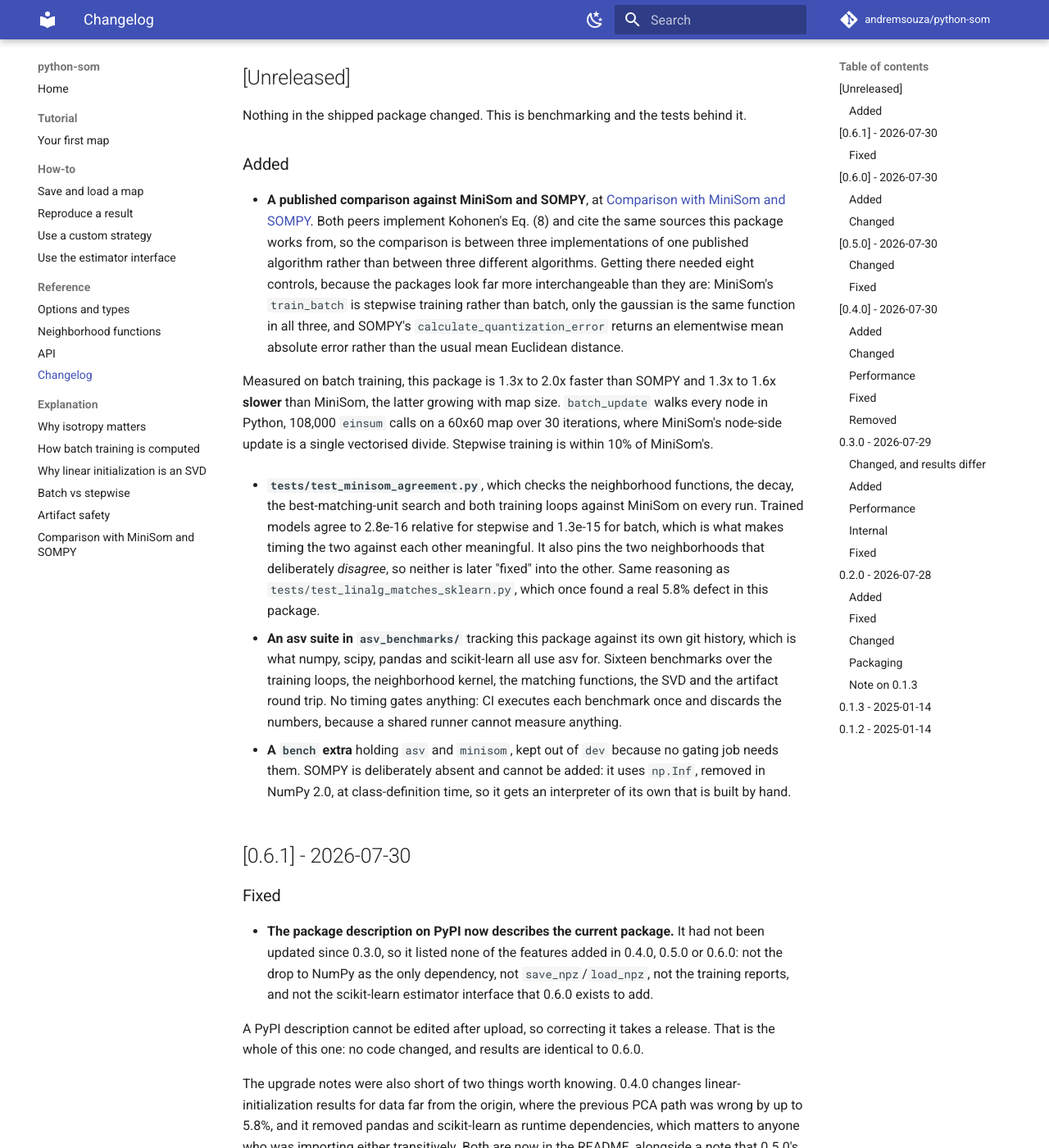
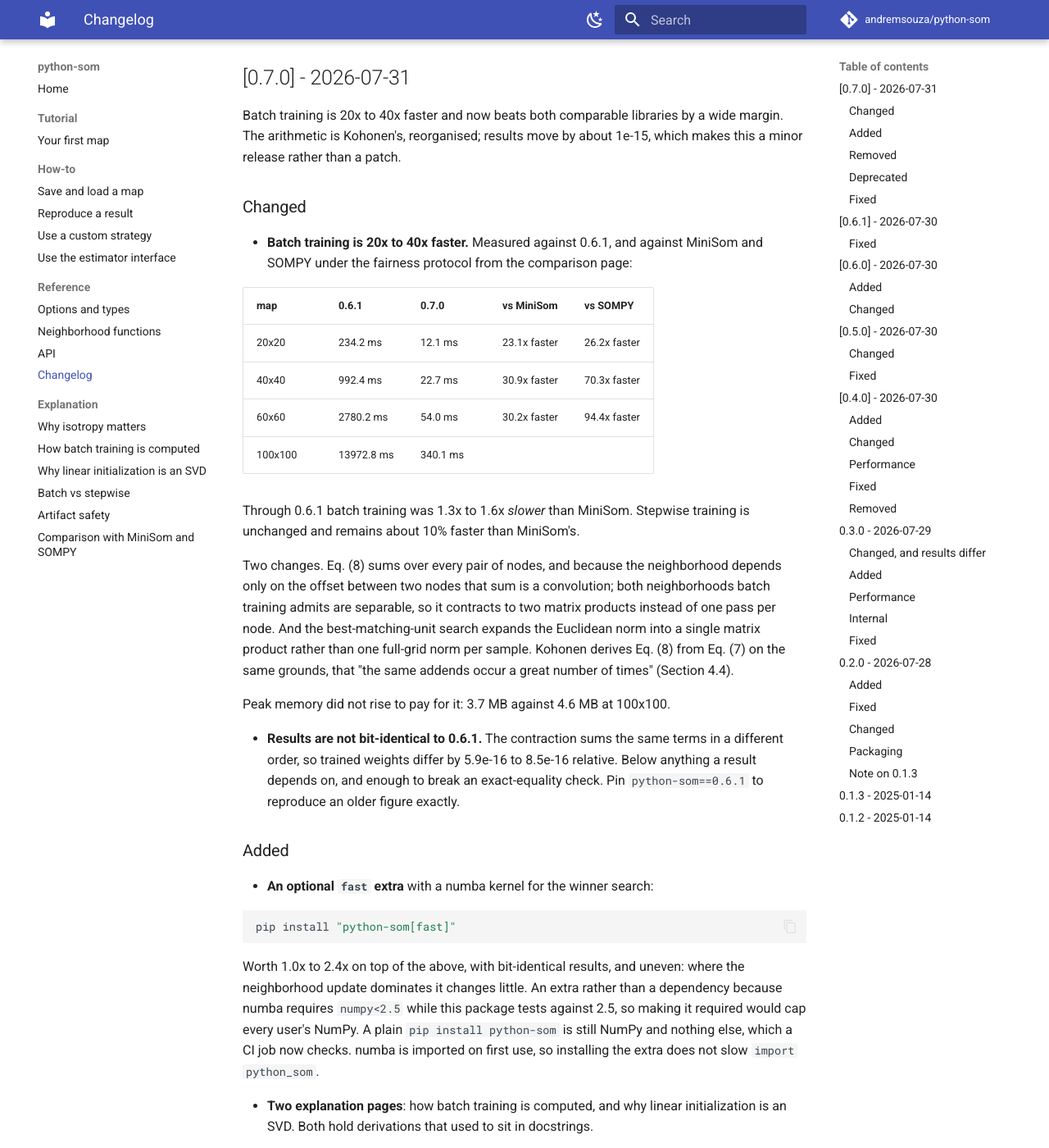
Before and after one commit to andremsouza/python-som, an MkDocs documentation site: the page built from docs/reference/changelog.md, in a window 1280 px wide and 1400 px high, scrolled down 210 px. Shown: the whole window at 82% size. Built offline with MkDocs 1.6.1 and Material for MkDocs 9.7.7, drawn with Linux system fonts in a browser that asks for light colours; comment, search, counter and statistics services are not loaded; some of the changed text lies outside the part shown.

Commit message:
chore: release 0.7.0
Minor rather than patch because results change. Batch training sums the same
terms in a different order, so trained weights differ from 0.6.1 by 5.9e-16 to
8.5e-16 relative: below anything a result depends on, and enough to break an
exact-equality check against a stored map.

That break is documented in the three places someone would look: the changelog,
the README's Upgrading section beside 0.3.0 and 0.4.0, and the reproducibility
how-to, which is the page that tells readers to assert exact equality and so is
the page that has to say when it stops holding.

The comparison page is re-measured rather than edited. Its headline read "1.3x
to 1.6x slower than MiniSom", which was true when written and is now wrong in
the other direction: 23x to 31x faster on batch, 26x to 94x against SOMPY.
Leaving a stale unfavourable number would be as dishonest as having hidden it.
The out-of-the-box quantization error at 60x60 moves from 0.0937 to 0.0873,
which is the 1e-15 difference compounding over a training run.

Verified before tagging: twine check passes on both artifacts, and the wheel's
METADATA contains the version, the speed claim and the new extra, which is the
check 0.6.1 existed to add after its description shipped three releases stale.

````diff
--- a/CHANGELOG.md
+++ b/CHANGELOG.md
@@ -5,43 +5,80 @@ All notable changes to this project are documented in this file.
 The format is based on [Keep a Changelog](https://keepachangelog.com/en/1.1.0/), and this project
 adheres to [Semantic Versioning](https://semver.org/spec/v2.0.0.html).
 
-## [Unreleased]
+## [0.7.0] - 2026-07-31
 
-Nothing in the shipped package changed. This is benchmarking and the tests behind it.
+Batch training is 20x to 40x faster and now beats both comparable libraries by a wide margin. The
+arithmetic is Kohonen's, reorganised; results move by about 1e-15, which makes this a minor release
+rather than a patch.
+
+### Changed
+
+- **Batch training is 20x to 40x faster.** Measured against 0.6.1, and against MiniSom and SOMPY
+  under the fairness protocol from the comparison page:
+
+  | map | 0.6.1 | 0.7.0 | vs MiniSom | vs SOMPY |
+  | --- | --- | --- | --- | --- |
+  | 20x20 | 234.2 ms | 12.1 ms | 23.1x faster | 26.2x faster |
+  | 40x40 | 992.4 ms | 22.7 ms | 30.9x faster | 70.3x faster |
+  | 60x60 | 2780.2 ms | 54.0 ms | 30.2x faster | 94.4x faster |
+  | 100x100 | 13972.8 ms | 340.1 ms | | |
+
+  Through 0.6.1 batch training was 1.3x to 1.6x *slower* than MiniSom. Stepwise training is
+  unchanged and remains about 10% faster than MiniSom's.
+
+  Two changes. Eq. (8) sums over every pair of nodes, and because the neighborhood depends only on
+  the offset between two nodes that sum is a convolution; both neighborhoods batch training admits
+  are separable, so it contracts to two matrix products instead of one pass per node. And the
+  best-matching-unit search expands the Euclidean norm into a single matrix product rather than one
+  full-grid norm per sample. Kohonen derives Eq. (8) from Eq. (7) on the same grounds, that "the
+  same addends occur a great number of times" (Section 4.4).
+
+  Peak memory did not rise to pay for it: 3.7 MB against 4.6 MB at 100x100.
+
+- **Results are not bit-identical to 0.6.1.** The contraction sums the same terms in a different
+  order, so trained weights differ by 5.9e-16 to 8.5e-16 relative. Below anything a result depends
+  on, and enough to break an exact-equality check. Pin `python-som==0.6.1` to reproduce an older
+  figure exactly.
 
 ### Added
 
-- **A published comparison against MiniSom and SOMPY**, at
-  [Comparison with MiniSom and SOMPY](https://andremsouza.github.io/python-som/explanation/comparison-with-som-libraries/).
-  Both peers implement Kohonen's Eq. (8) and cite the same sources this package works from, so the
-  comparison is between three implementations of one published algorithm rather than between three
-  different algorithms. Getting there needed eight controls, because the packages look far more
-  interchangeable than they are: MiniSom's `train_batch` is stepwise training rather than batch,
-  only the gaussian is the same function in all three, and SOMPY's
-  `calculate_quantization_error` returns an elementwise mean absolute error rather than the usual
-  mean Euclidean distance.
+- **An optional `fast` extra** with a numba kernel for the winner search:
 
-  Measured on batch training, this package is 1.3x to 2.0x faster than SOMPY and 1.3x to 1.6x
-  **slower** than MiniSom, the latter growing with map size. `batch_update` walks every node in
-  Python, 108,000 `einsum` calls on a 60x60 map over 30 iterations, where MiniSom's node-side update
-  is a single vectorised divide. Stepwise training is within 10% of MiniSom's.
+  ```bash
+  pip install "python-som[fast]"
+  ```
 
-- **`tests/test_minisom_agreement.py`**, which checks the neighborhood functions, the decay, the
-  best-matching-unit search and both training loops against MiniSom on every run. Trained models
-  agree to 2.8e-16 relative for stepwise and 1.3e-15 for batch, which is what makes timing the two
-  against each other meaningful. It also pins the two neighborhoods that deliberately *disagree*, so
-  neither is later "fixed" into the other. Same reasoning as
-  `tests/test_linalg_matches_sklearn.py`, which once found a real 5.8% defect in this package.
+  Worth 1.0x to 2.4x on top of the above, with bit-identical results, and uneven: where the
+  neighborhood update dominates it changes little. An extra rather than a dependency because numba
+  requires `numpy<2.5` while this package tests against 2.5, so making it required would cap every
+  user's NumPy. A plain `pip install python-som` is still NumPy and nothing else, which a CI job
+  now checks. numba is imported on first use, so installing the extra does not slow `import
+  python_som`.
 
-- **An asv suite in `asv_benchmarks/`** tracking this package against its own git history, which is
-  what numpy, scipy, pandas and scikit-learn all use asv for. Sixteen benchmarks over the training
-  loops, the neighborhood kernel, the matching functions, the SVD and the artifact round trip. No
-  timing gates anything: CI executes each benchmark once and discards the numbers, because a shared
-  runner cannot measure anything.
+- **Two explanation pages**: how batch training is computed, and why linear initialization is an
+  SVD. Both hold derivations that used to sit in docstrings.
 
-- **A `bench` extra** holding `asv` and `minisom`, kept out of `dev` because no gating job needs
-  them. SOMPY is deliberately absent and cannot be added: it uses `np.Inf`, removed in NumPy 2.0, at
-  class-definition time, so it gets an interpreter of its own that is built by hand.
+### Removed
+
+- **The neighborhood kernel machinery in `python_som._core`**: `gaussian_kernel`, `bubble_kernel`,
+  `mexican_hat_kernel`, `kernel_view`, `NEIGHBORHOOD_KERNELS`, `resolve_kernel` and `offset_span`.
+  The axis-matrix contraction replaced them and they had no remaining caller. Private names, so no
+  supported API changes.
+
+### Deprecated
+
+- **`KernelFunction`**, which is in `python_som.__all__` and no longer describes anything the
+  package produces. It still works and is removed at 1.0.0.
+
+### Fixed
+
+- **The winner search is exact for data far from the origin.** Expanding the Euclidean norm is
+  faster and cancels catastrophically when the models sit far from zero: at an offset of 1e9,
+  `||w||^2` is around 1e18 while the differences between models are of order 1, and a naive
+  expansion gives a different node for 499 of 500 samples. Centring both sides on the models' mean
+  is exact, costs 1%, and removes it at every offset tested up to 1e12. This shipped correct; the
+  entry is here because it is the same failure mode 0.4.0 fixed in linear initialization, and
+  because a regression test now pins it.
 
 ## [0.6.1] - 2026-07-30
 
--- a/pyproject.toml
+++ b/pyproject.toml
@@ -4,7 +4,7 @@ build-backend = "hatchling.build"
 
 [project]
 name = "python-som"
-version = "0.6.1"
+version = "0.7.0"
 authors = [{ name = "André Moreira Souza", email = "msouza.andre@hotmail.com" }]
 description = "Python implementation of the Self-Organizing Map"
 readme = "README.md"
--- a/src/python_som/_version.py
+++ b/src/python_som/_version.py
@@ -9,4 +9,4 @@ from __future__ import annotations
 
 __all__ = ["__version__"]
 
-__version__ = "0.6.1"
+__version__ = "0.7.0"
````
Also changed, not shown: README.md (+8 -0 lines), docs/explanation/comparison-with-som-libraries.md (+29 -24 lines), docs/how-to/reproduce-a-result.md (+4 -1 lines), 1 other file.
